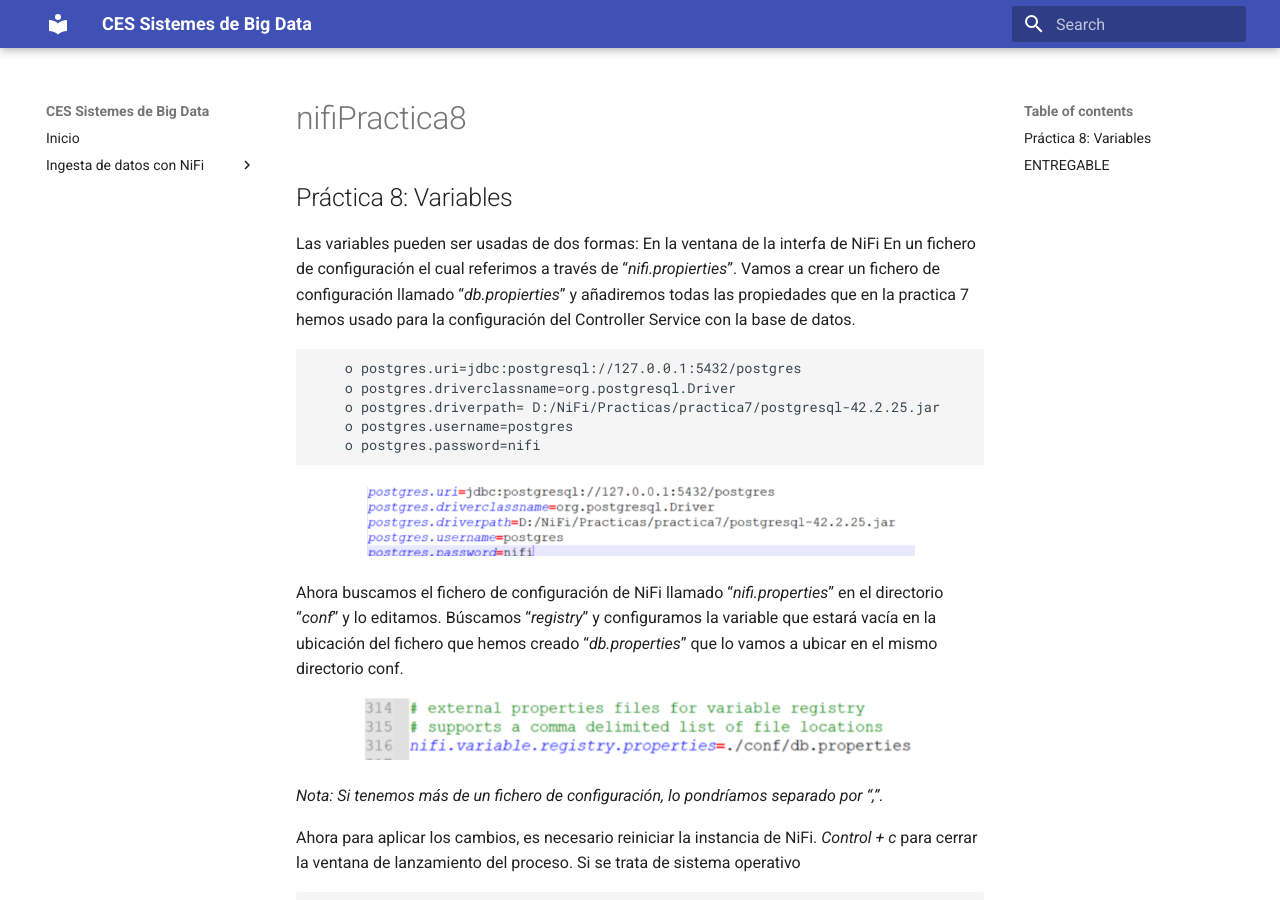
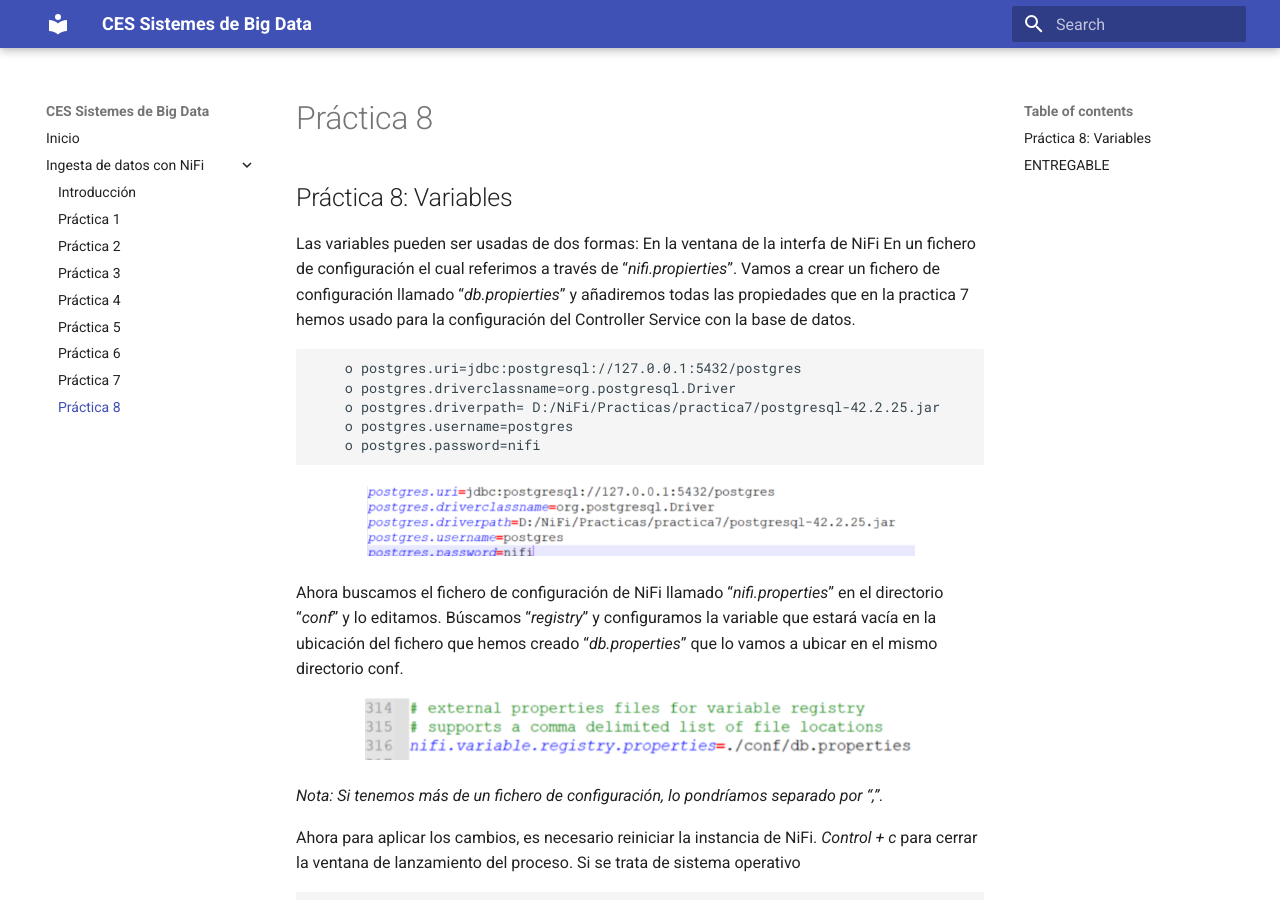
Before and after one commit to jorsodom/bigdata-sb, an MkDocs documentation site: the page built from docs/nifiPractica8.md, in a window 1280 px wide and 900 px high. Built offline with MkDocs 1.6.1 and Material for MkDocs 9.7.7, drawn with Linux system fonts in a browser that asks for light colours.

Commit message:
upd mkdocs

```diff
--- a/mkdocs.yml
+++ b/mkdocs.yml
@@ -12,8 +12,8 @@ nav:
     - Práctica 4: nifiPractica4.md
     - Práctica 5: nifiPractica5.md
     - Práctica 6: nifiPractica6.md
-    #- Práctica 7: nifiPractica7.md
-    #- Práctica 8: nifiPractica8.md
+    - Práctica 7: nifiPractica7.md
+    - Práctica 8: nifiPractica8.md
     #- Caso uso API: nifiCasoUsoAPI.md
     #- Caso uso Hadoop: nifiCasoUsoHadoop.md
     #- Caso uso MongoDB: nifiCasoUsoMongoDB.md
```
